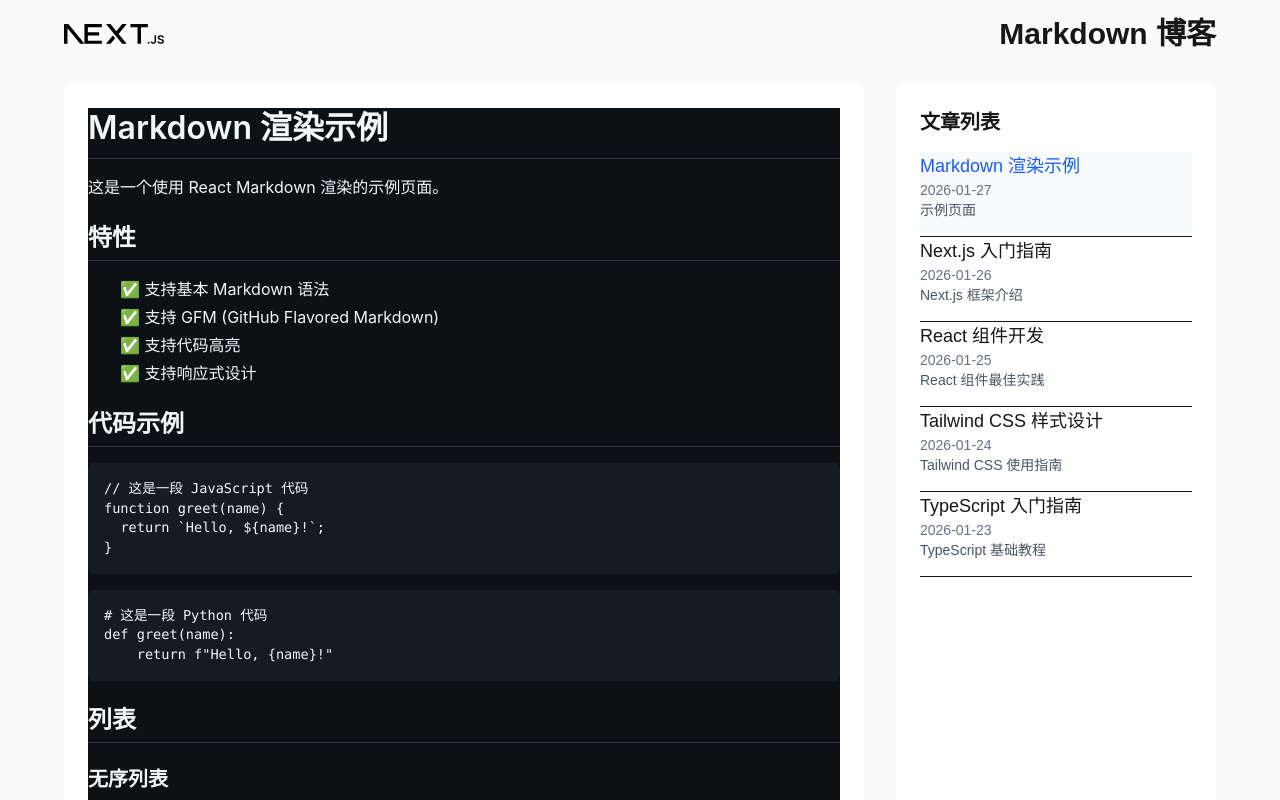
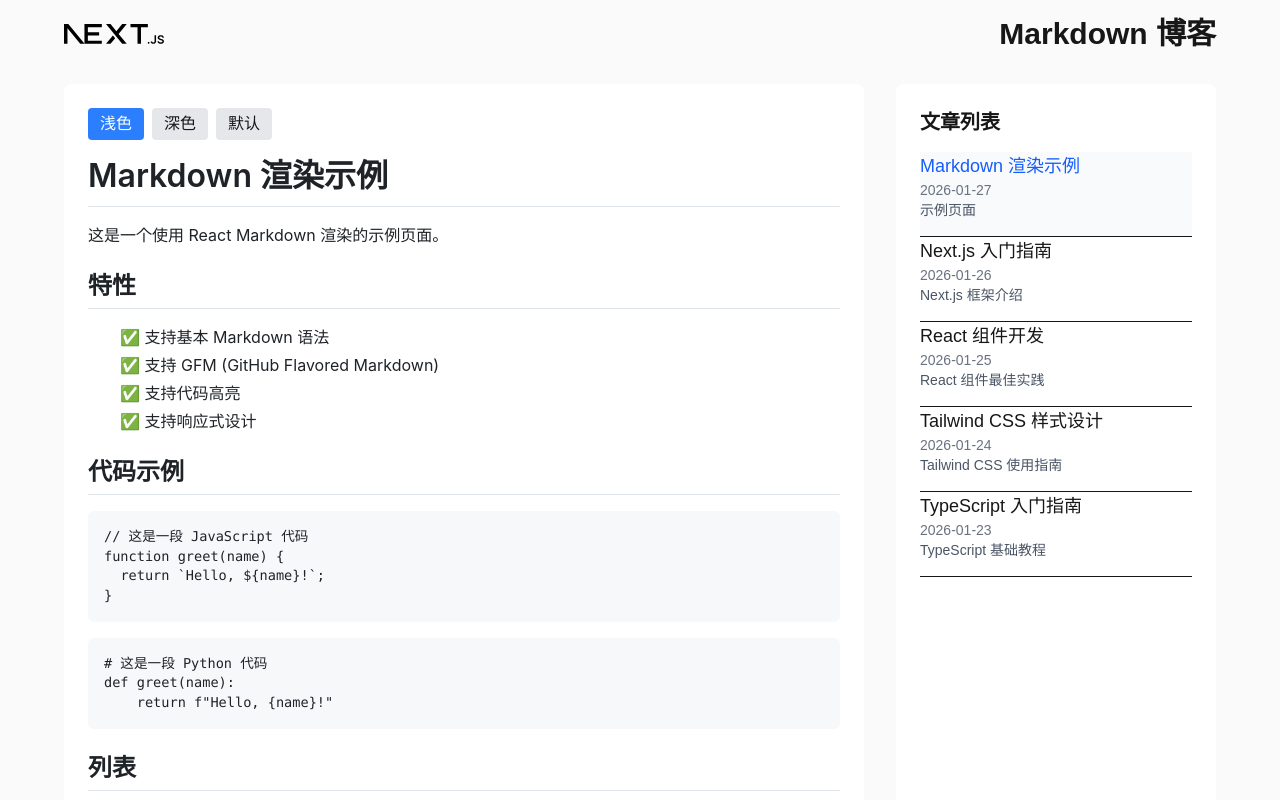
Before and after one commit to fengjutian/interview-question, a Next.js app: page / in a window 1280 px wide. Shown: the top 800 px of the page. Built offline with nearby package versions, Linux system fonts and the light colour scheme.

Commit message:
feat: 添加博客主题切换功能
添加浅色、深色和默认主题切换按钮，支持动态切换Markdown渲染主题

```diff
--- a/src/app/BlogContent.tsx
+++ b/src/app/BlogContent.tsx
@@ -19,14 +19,37 @@
 export default function BlogContent({ articles, articleContents }: BlogContentProps) {
   // 状态管理：当前选中的文章
   const [selectedArticle, setSelectedArticle] = useState(articles[0]);
+  // 状态管理：当前主题
+  const [theme, setTheme] = useState<'light' | 'dark' | 'default'>('light');
   const markdownContent = articleContents[selectedArticle.file];
 
   return (
     <div className="flex flex-col lg:flex-row gap-8">
       {/* 左侧内容 */}
       <div className="lg:w-[800px] bg-white p-6 rounded-lg flex-shrink-0 min-w-0">
+        {/* 主题切换按钮 */}
+        <div className="mb-4 flex gap-2">
+          <button
+            onClick={() => setTheme('light')}
+            className={`px-3 py-1 rounded ${theme === 'light' ? 'bg-blue-500 text-white' : 'bg-gray-200'}`}
+          >
+            浅色
+          </button>
+          <button
+            onClick={() => setTheme('dark')}
+            className={`px-3 py-1 rounded ${theme === 'dark' ? 'bg-blue-500 text-white' : 'bg-gray-200'}`}
+          >
+            深色
+          </button>
+          <button
+            onClick={() => setTheme('default')}
+            className={`px-3 py-1 rounded ${theme === 'default' ? 'bg-blue-500 text-white' : 'bg-gray-200'}`}
+          >
+            默认
+          </button>
+        </div>
         <div className="w-full overflow-hidden">
-          <MarkdownRenderer content={markdownContent} />
+          <MarkdownRenderer content={markdownContent} theme={theme} />
         </div>
       </div>
       {/* 右侧列表 */}
--- a/src/components/MarkdownRenderer.tsx
+++ b/src/components/MarkdownRenderer.tsx
@@ -3,8 +3,6 @@
 import remarkGfm from 'remark-gfm';
 import rehypeHighlight from 'rehype-highlight';
 import 'github-markdown-css/github-markdown.css';
-import 'github-markdown-css/github-markdown-light.css';
-import 'github-markdown-css/github-markdown-dark.css';
 
 interface MarkdownRendererProps {
   content: string;
@@ -12,20 +10,23 @@
 }
 
 export const MarkdownRenderer: React.FC<MarkdownRendererProps> = ({ content, theme = 'light' }) => {
-  const getThemeClass = () => {
+  const getThemeAttribute = () => {
     switch (theme) {
       case 'dark':
-        return 'markdown-body github-markdown-dark';
+        return 'dark';
+      case 'light':
+        return 'light';
       case 'default':
-        return 'markdown-body';
-      case 'light':
       default:
-        return 'markdown-body github-markdown-light';
+        return undefined;
     }
   };
 
   return (
-    <div className={`${getThemeClass()} w-full overflow-x-auto`}>
+    <div
+      className="markdown-body w-full overflow-x-auto"
+      data-theme={getThemeAttribute()}
+    >
       <ReactMarkdown
         remarkPlugins={[remarkGfm]}
         rehypePlugins={[rehypeHighlight]}
```
